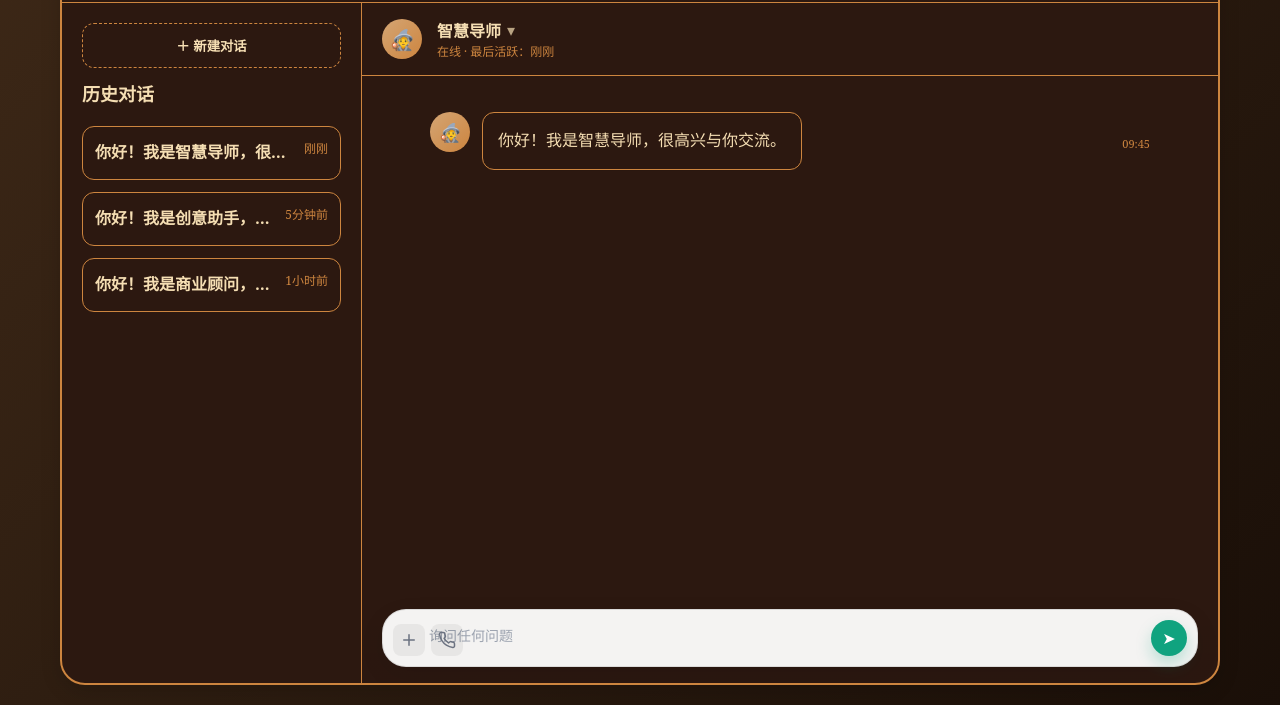
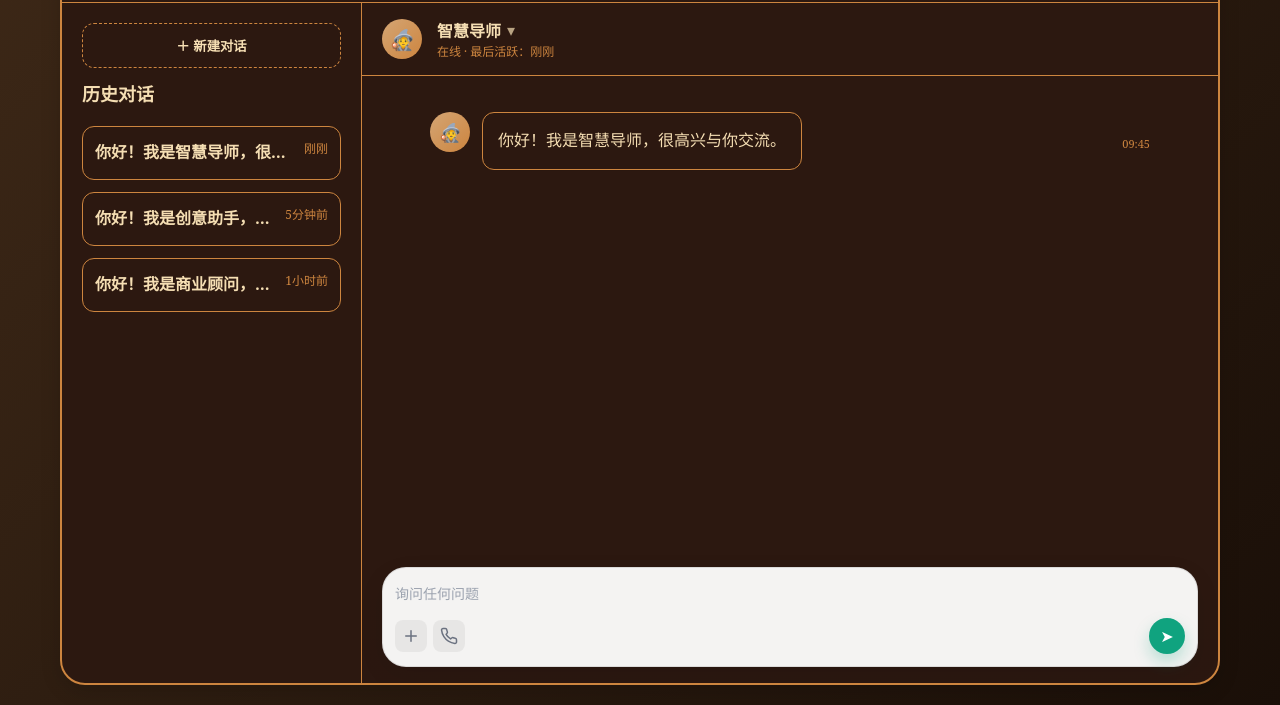
Before and after one commit to 9963KK/roleplay, a website built with Vite: page index.html in a window 1280 px wide. Shown: the part 103-808 px from the top of the page. Built offline with nearby package versions, Linux system fonts and the light colour scheme.

Commit message:
feat(input): 输入区改为上下两行——上方输入框，下方左侧工具+右侧发送，整体为一个大框

```diff
--- a/index.html
+++ b/index.html
@@ -45,10 +45,10 @@
             <div class="chat-input">
               <div class="input-container">
                 <div class="input-left">
-                  <span class="input-icon">💬</span>
                   <input type="text" class="input-field" id="messageInput" placeholder="询问任何问题" onkeypress="handleKeyPress(event)" />
                 </div>
-                <div class="toolbar-left">
+                <div class="input-toolbar">
+                  <div class="tool-left">
                     <button class="action-btn" title="添加附件" onclick="attachFile()">
                       <svg viewBox="0 0 24 24" aria-hidden="true" fill="none" stroke="currentColor" stroke-width="2" stroke-linecap="round" stroke-linejoin="round"><path d="M12 5v14M5 12h14"/></svg>
                     </button>
@@ -57,6 +57,7 @@
                     </button>
                   </div>
                   <button class="send-btn" onclick="sendMessage()">➤</button>
+                </div>
               </div>
             </div>
           </div>
--- a/src/style.css
+++ b/src/style.css
@@ -395,31 +395,22 @@ body {
   bottom: 0;
 }
 .input-container {
-  position: relative;
   display: flex;
-  align-items: center;
+  flex-direction: column;
+  gap: 8px;
   background: rgba(255, 255, 255, 0.95);
   border: 1px solid rgba(0, 0, 0, 0.1);
   border-radius: 24px;
-  padding: 10px 64px 14px 46px; /* 右侧留出发送按钮空间，左侧留工具栏 */
+  padding: 10px 12px 12px;
   width: min(960px, 100%);
   margin: 0 auto;
   box-shadow: 0 8px 24px rgba(0,0,0,0.08);
   backdrop-filter: blur(8px);
 }
-.input-left {
-  display: flex;
-  align-items: center;
-  flex: 1;
-}
+.input-left { display: flex; align-items: center; }
 .input-icon { display: none; }
-.toolbar-left {
-  position: absolute;
-  left: 10px;
-  bottom: 10px;
-  display: flex;
-  gap: 6px;
-}
+.input-toolbar { display: flex; align-items: center; justify-content: space-between; }
+.tool-left { display: flex; gap: 6px; }
 
 .input-field {
   flex: 1;
@@ -448,24 +439,7 @@ body {
 .action-btn:hover { background: rgba(0, 0, 0, 0.1); }
 .action-btn svg { width: 18px; height: 18px; }
 
-.send-btn {
-  position: absolute;
-  right: 10px;
-  bottom: 10px;
-  width: 36px;
-  height: 36px;
-  border: none;
-  border-radius: 50%;
-  background: #10a37f;
-  color: white;
-  cursor: pointer;
-  display: flex;
-  align-items: center;
-  justify-content: center;
-  font-size: 16px;
-  box-shadow: 0 8px 16px rgba(16,163,127,0.25);
-  transition: background 0.2s ease, transform 0.1s ease;
-}
+.send-btn { width: 36px; height: 36px; border: none; border-radius: 50%; background: #10a37f; color: #fff; cursor: pointer; display: flex; align-items: center; justify-content: center; font-size: 16px; box-shadow: 0 8px 16px rgba(16,163,127,0.25); transition: background 0.2s ease, transform 0.1s ease; }
 .send-btn:hover { background: #0d8a6b; }
 .send-btn:active { transform: translateY(1px); }
 
```
Lines whose indentation alone changed are shown as unchanged.
